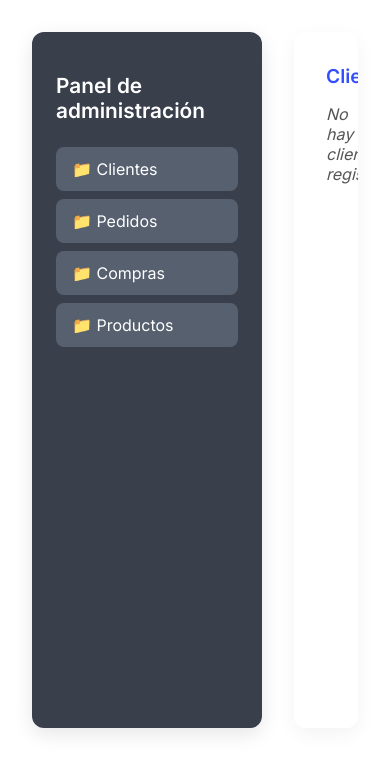
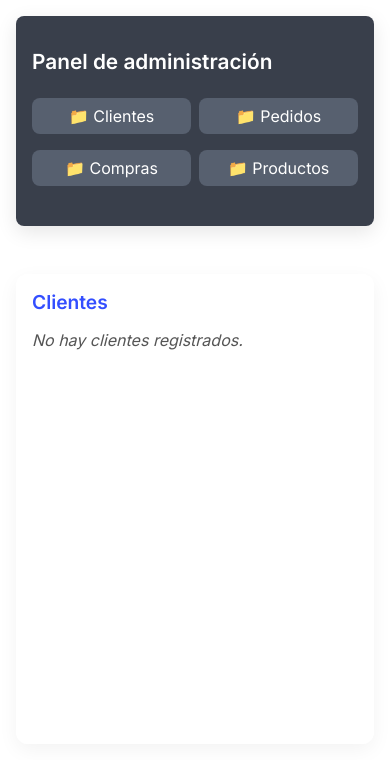
Before and after one commit to Rruubeenn23/Pagezy, a Flask app: page /pages/GeneLibrary/admin in a window 390 px wide. Shown: the top 773 px of the page. Run offline with Flask 3, Linux system fonts and the light colour scheme; a user stored in the database is signed in; data comes from the database, SQL or seed files in the repository; both versions use the stored data as it was before the commit; data that the repository does not hold is empty.

Commit message:
Deploy Final y Último Commit

```diff
--- a/app/static/css/Tiendas/main.css
+++ b/app/static/css/Tiendas/main.css
@@ -1844,7 +1844,7 @@
   border-radius: 8px;
   background-color: #57606f;
   font-weight: 500;
-  cursor: default;
+  cursor: pointer;
 }
 .admin-panel .admin-sidebar ul li.active, .admin-panel .admin-sidebar ul li:hover {
   background-color: #747d8c;
@@ -1931,6 +1931,60 @@
   display: inline-block;
   margin: 0;
 }
+@media (max-width: 768px) {
+  .admin-panel {
+    flex-direction: column;
+    padding: 1rem;
+  }
+  .admin-panel .admin-sidebar {
+    width: 100%;
+    padding: 1rem;
+    margin-bottom: 1rem;
+    border-radius: 8px;
+  }
+  .admin-panel .admin-sidebar ul {
+    display: flex;
+    flex-wrap: wrap;
+    gap: 0.5rem;
+  }
+  .admin-panel .admin-sidebar ul li {
+    flex: 1 1 45%;
+    text-align: center;
+    padding: 0.5rem;
+  }
+  .admin-panel .admin-contenido {
+    padding: 1rem;
+  }
+  .admin-panel .admin-contenido table {
+    font-size: 0.85rem;
+  }
+  .admin-panel .admin-contenido table thead {
+    display: none;
+  }
+  .admin-panel .admin-contenido table tbody tr {
+    display: block;
+    margin-bottom: 1rem;
+    border: 1px solid #ccc;
+    border-radius: 6px;
+    padding: 0.5rem;
+  }
+  .admin-panel .admin-contenido table tbody tr td {
+    display: flex;
+    justify-content: space-between;
+    padding: 0.5rem 0;
+    border: none;
+    border-bottom: 1px solid #eee;
+  }
+  .admin-panel .admin-contenido table tbody tr td:last-child {
+    border-bottom: none;
+  }
+  .admin-panel .admin-contenido table tbody tr td::before {
+    content: attr(data-label);
+    font-weight: bold;
+    margin-right: 1rem;
+    color: #444;
+  }
+}
 
 .cuenta-container {
   max-width: 900px;
--- a/app/static/scss/PaginasTiendas/plantillas/tiendas/cuenta/_admin.scss
+++ b/app/static/scss/PaginasTiendas/plantillas/tiendas/cuenta/_admin.scss
@@ -28,7 +28,7 @@
         border-radius: 8px;
         background-color: #57606f;
         font-weight: 500;
-        cursor: default;
+        cursor: pointer;
 
         &.active,
         &:hover {
@@ -97,7 +97,8 @@
       font-style: italic;
       color: #555;
     }
-     button {
+
+    button {
       padding: 0.5rem 1.2rem;
       background-color: var(--color-principal);
       color: white;
@@ -138,4 +139,68 @@
       margin: 0;
     }
   }
+
+  // 🔻 RESPONSIVE ADAPTATION 🔻
+  @media (max-width: 768px) {
+    flex-direction: column;
+    padding: 1rem;
+
+    .admin-sidebar {
+      width: 100%;
+      padding: 1rem;
+      margin-bottom: 1rem;
+      border-radius: 8px;
+
+      ul {
+        display: flex;
+        flex-wrap: wrap;
+        gap: 0.5rem;
+
+        li {
+          flex: 1 1 45%;
+          text-align: center;
+          padding: 0.5rem;
+        }
+      }
+    }
+
+    .admin-contenido {
+      padding: 1rem;
+
+      table {
+        font-size: 0.85rem;
+
+        thead {
+          display: none;
+        }
+
+        tbody tr {
+          display: block;
+          margin-bottom: 1rem;
+          border: 1px solid #ccc;
+          border-radius: 6px;
+          padding: 0.5rem;
+
+          td {
+            display: flex;
+            justify-content: space-between;
+            padding: 0.5rem 0;
+            border: none;
+            border-bottom: 1px solid #eee;
+
+            &:last-child {
+              border-bottom: none;
+            }
+
+            &::before {
+              content: attr(data-label);
+              font-weight: bold;
+              margin-right: 1rem;
+              color: #444;
+            }
+          }
+        }
+      }
+    }
+  }
 }
```
Also changed, not shown: app/instance/tiendas/GeneLibrary.db (deleted), app/instance/tiendas/KillerGafas.db (deleted), app/instance/tiendas/Test Responsive.db (deleted), app/instance/tiendas/VapeCommerce.db (deleted), instance/main_placeholder.db, 1 other file.
